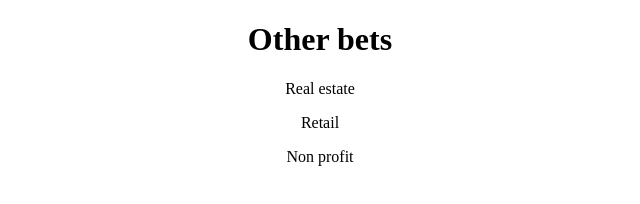
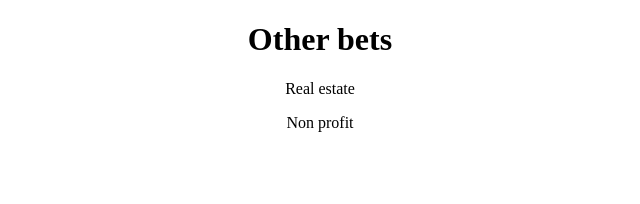
Before and after one commit to Arvolabsxyz/Default, a plain HTML site: page page3.html in a window 1280 px wide. Shown: the whole page, without its empty margins (320-960 px from the left). Drawn offline with Linux system fonts and the light colour scheme.

Commit message:
Update page3.html

```diff
--- a/page3.html
+++ b/page3.html
@@ -14,7 +14,6 @@
     <h1 class="center" >Other bets</h1>
 
     <p class="center" >Real estate</p>
-    <p class="center" >Retail</p>
     <p class="center" >Non profit</p>
 </body>
 </html>
```
